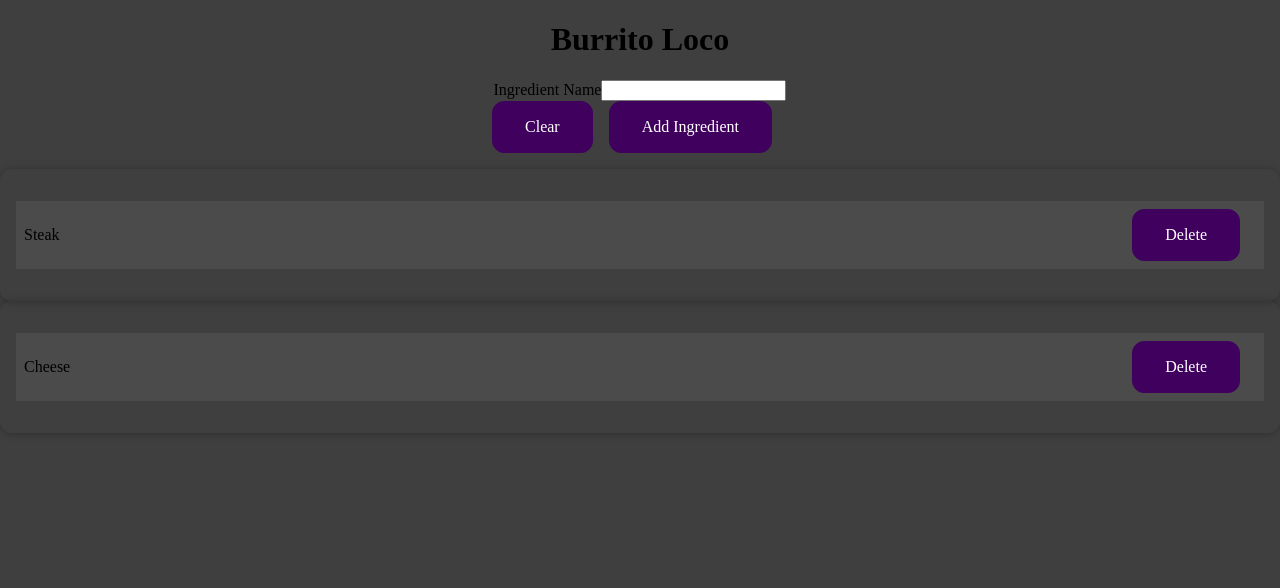
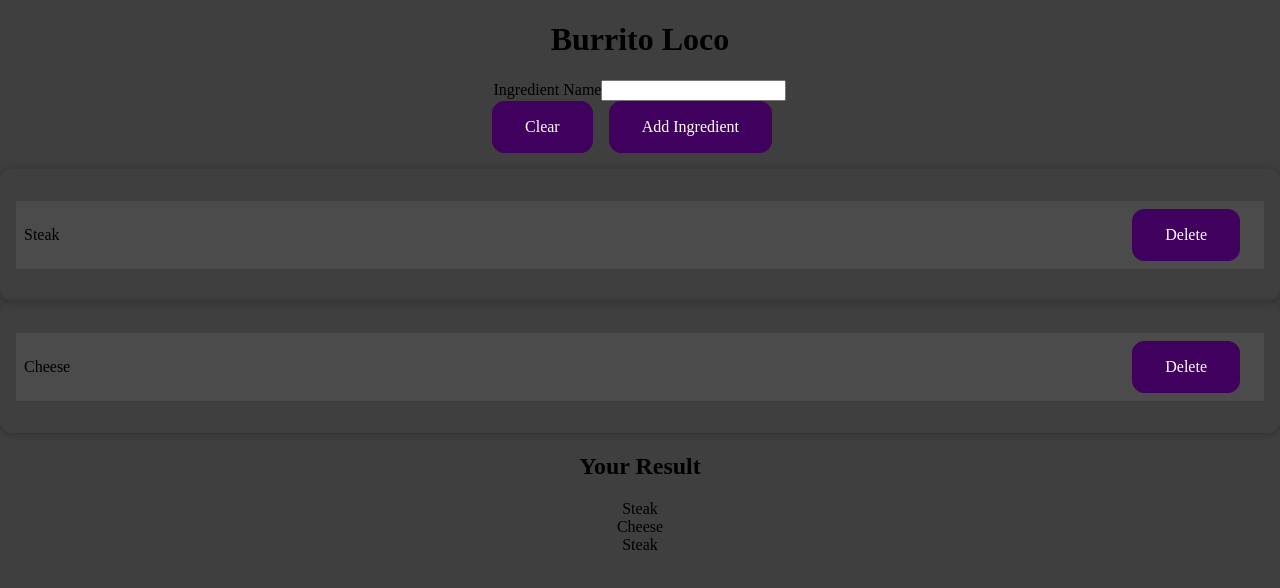
Before and after one commit to Aron400/burrito-loco, a React (Create React App) app: page / in a window 1280 px wide. Shown: the top 588 px of the page. Built offline with nearby package versions, Linux system fonts and the light colour scheme.

Commit message:
Able to generate 1 random ingrdient from list

```diff
--- a/src/App.js
+++ b/src/App.js
@@ -1,9 +1,8 @@
 import React, {useState} from "react";
 
 import IngredientForm from "./components/Ingredients/IngredientForm";
-import IngredientCard from "./components/Ingredients/IngredientCard";
-
 import IngredientsList from "./components/Ingredients/IngredientsList";
+import BurritoResult from "./components/Submission/BurritoResult";
 
 const DUMMY_ING = [
   {
@@ -40,6 +39,7 @@ console.log(ingredients)
       <h1 className="Header">Burrito Loco</h1>
       <IngredientForm onAddIngredient={saveIngredientDataHandler} />
       <IngredientsList items={ingredients} />
+      <BurritoResult items={ingredients} />
     </div>
   );
 }
--- a/src/components/Ingredients/IngredientForm.js
+++ b/src/components/Ingredients/IngredientForm.js
@@ -8,8 +8,9 @@ const IngredientForm = (props) => {
 
     const saveIngredientDataHandler = (enteredIngredientData) => {
         const expenseData = {
-            ...enteredIngredientData,
-            id: Math.random().toString()
+          id: Math.random().toString(),
+          ...enteredIngredientData,
+
         };
         props.onAddIngredient(expenseData);
     };
--- a/src/components/Submission/BurritoResult.js
+++ b/src/components/Submission/BurritoResult.js
@@ -0,0 +1,25 @@
+import React, { useState } from "react";
+
+const BurritoResult = (props) => {
+
+
+
+  const resultArray = props.items.map((ingredient) => (
+    <div>{ingredient.title}</div>
+  ))
+
+  var random = resultArray[Math.floor(Math.random() * resultArray.length)];
+console.log(random, resultArray[random]);
+
+  return (
+    <div>
+      <h2>Your Result</h2>
+      <div>
+      {resultArray}
+      {random}
+      </div>
+    </div>
+  );
+};
+
+export default BurritoResult;
```
